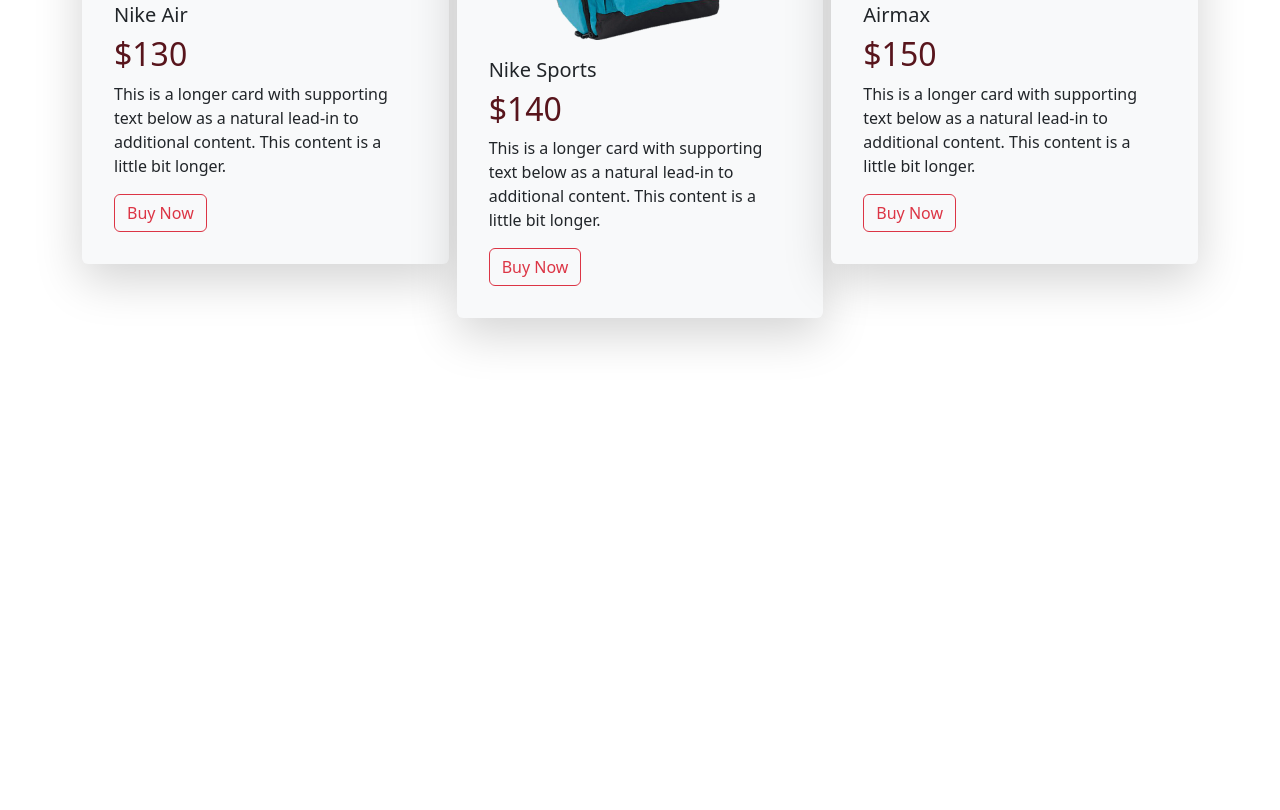
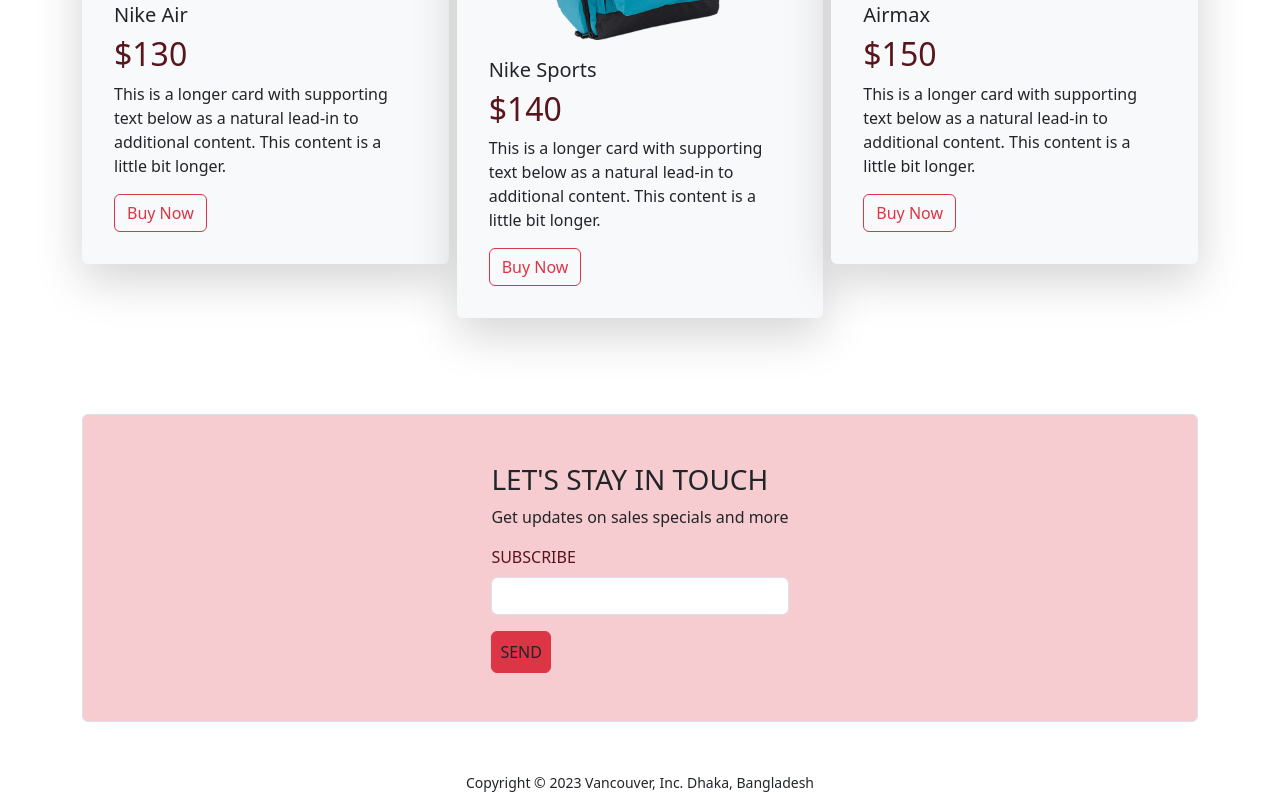
Before and after one commit to MasrulSakib/Shopping-ecommerce, a plain HTML site: page index.html in a window 1280 px wide. Shown: the part 2007-2817 px from the top of the page. Before the commit the page ends 2421 px from the top, so only its background shows below. Drawn offline with nearby package versions, Linux system fonts and the light colour scheme.

Commit message:
final part and footer added

```diff
--- a/index.html
+++ b/index.html
@@ -256,9 +256,30 @@
             </div>
         </section>
         <!-- 3rd categories end -->
+        <!-- final category start -->
+        <form class="my-5 d-flex align-items-center justify-content-center bg-danger bg-opacity-25 border rounded p-5">
+            <div>
+                <h3>LET'S STAY IN TOUCH</h3>
+                <p>Get updates on sales specials and more</p>
+                <div class="mb-3">
+                    <label for="exampleInputEmail1" class="form-label text-danger-emphasis">SUBSCRIBE</label>
+                    <input type="email" class="form-control" id="exampleInputEmail1">
+                </div>
+
+                <div button type="button" class="btn btn-danger p-2 text-dark bg-opacity-25">SEND</button>
+                </div>
+            </div>
+
+
+        </form>
+
+        <!-- final category end -->
 
     </header>
 
 </body>
+<footer class="d-flex align-items-center justify-content-center">
+    <p><small>Copyright © 2023 Vancouver, Inc. Dhaka, Bangladesh</small></p>
+</footer>
 
 </html>
```
